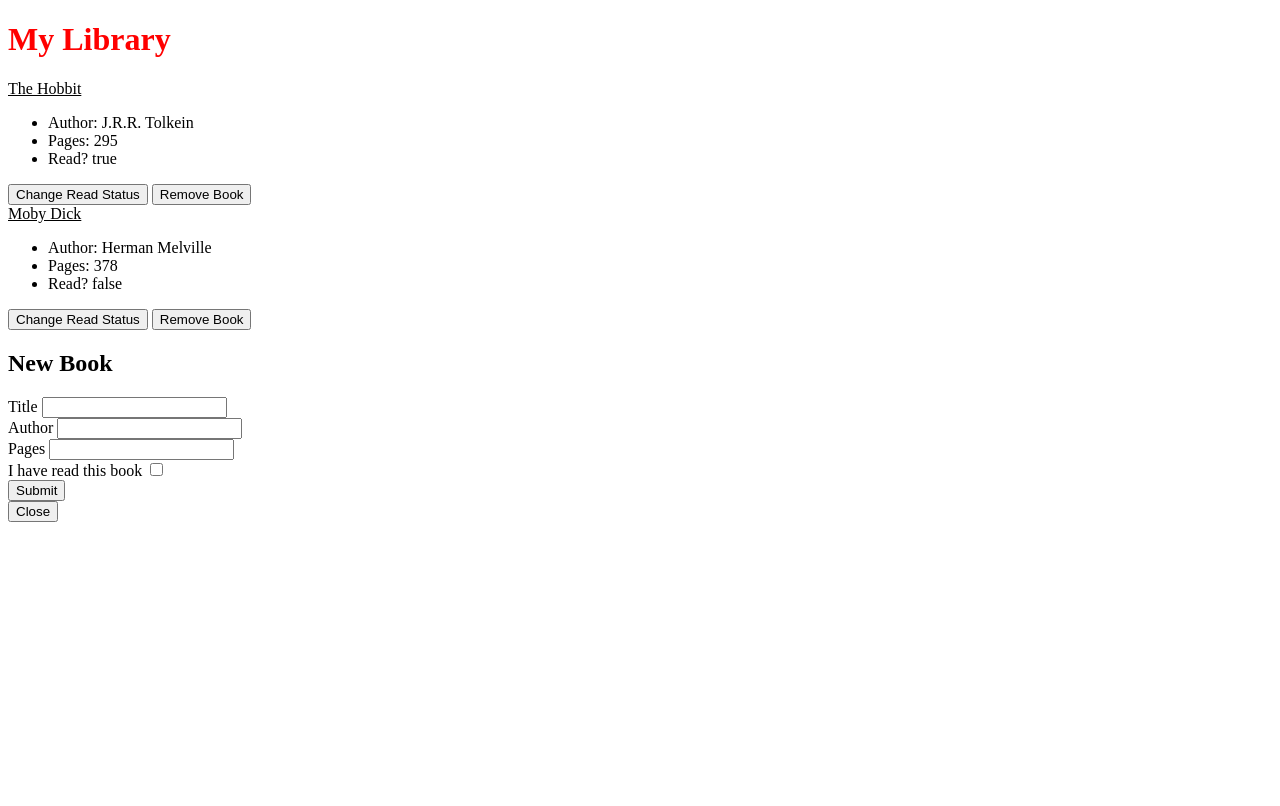
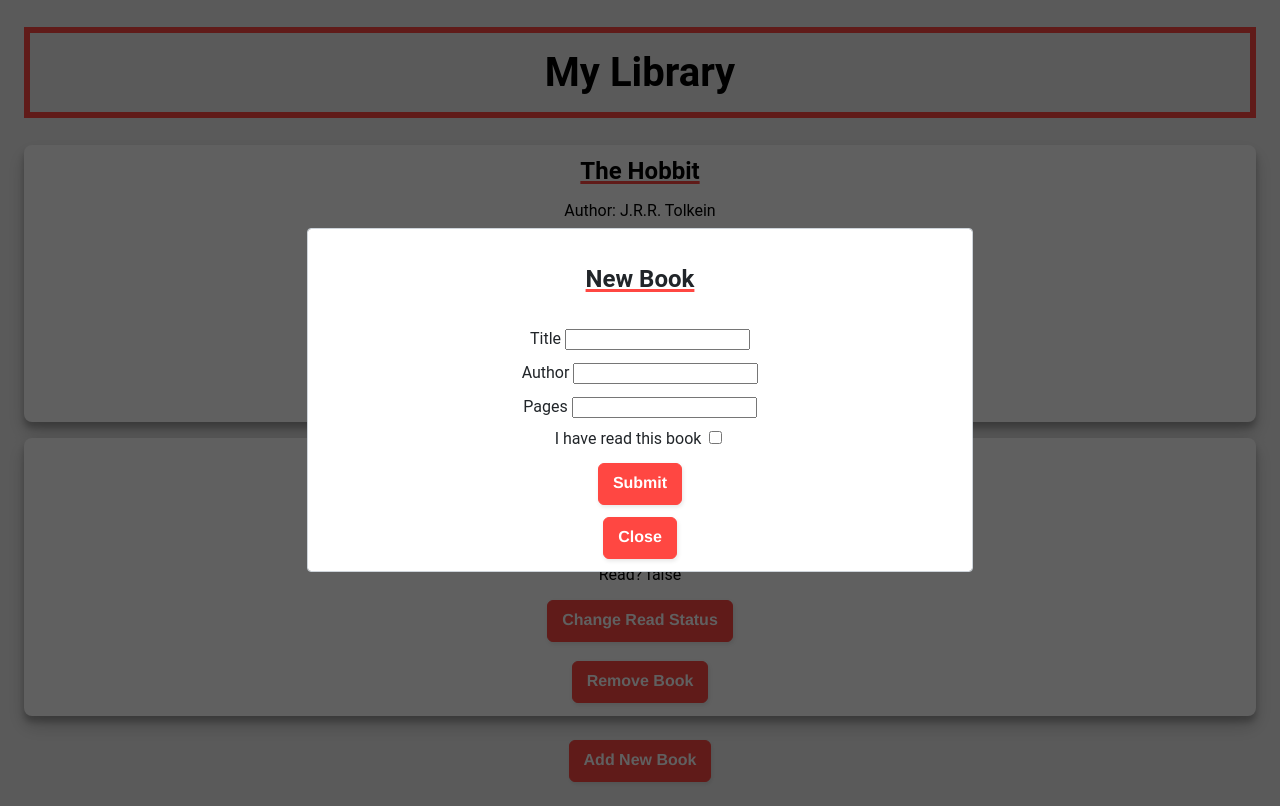
Before and after one commit to mikerachman1/odin-library, a plain HTML site: page index.html in a window 1280 px wide. Both pictures are taken after a click on the button "Add New Book". Drawn offline with Linux system fonts and the light colour scheme.

Commit message:
styles written, popup functionality working

```diff
--- a/index.html
+++ b/index.html
@@ -8,15 +8,16 @@
   <link rel="stylesheet" href="style.css">
 </head>
 <body>
+  <div class="overlay"></div>
+
   <h1>My Library</h1>
+
   <div id="library"></div>
 
-  <button class="new-open" onclick="openForm()">Add New Book</button>
-
   <div class="form-popup">
+    <div class="form-container">
       <form name="new-book-form">
-      <h2>New Book</h2>
-
+        <h2><u>New Book</u></h2>
         <label for="title">Title</label>
         <input type="text" name="title" id="title">
         <br>
@@ -29,11 +30,15 @@
         <label for="read">I have read this book</label>
         <input type="checkbox" name="read" id="read">
         <br>
-      <input type="submit" value="Submit">
+        <input type="submit" value="Submit" class="form-submit">
       </form>
+      <div>
+        <button class="new-cancel" onclick="closeForm()">Close</button>
+      </div>
+    </div>
   </div>
 
-  <button class="new-cancel" onclick="closeForm()">Close</button>
+  <button class="new-open" onclick="openForm()">Add New Book</button>
 
   <script src="script.js"></script>
 </body>
--- a/script.js
+++ b/script.js
@@ -29,11 +29,10 @@ function displayLibrary(books) {
   books.forEach(function(book) {
     str += `<div class="book" data-book-id="${books.indexOf(book)}">
             <u>${book.title}</u>
-            <ul> <li> Author: ${book.author} </li>
-            <li> Pages: ${book.pages} </li>
-            <li> Read? ${book.read} </li>
-            </ul>
-            <button onclick="changeBookRead(${books.indexOf(book)})">Change Read Status</button>
+            <p> Author: ${book.author} </p>
+            <p> Pages: ${book.pages} </p>
+            <p> Read? ${book.read} </p>
+            <button onclick="changeBookRead(${books.indexOf(book)})">Change Read Status</button><br><br>
             <button onclick="removeBook(${books.indexOf(book)})">Remove Book</button>
             </div>`
   })
@@ -53,16 +52,13 @@ function removeBook(bookId) {
 }
 
 function openForm() {
-  document.querySelector(".form-popup").style.display = "block"
-  document.querySelector(".new-cancel").style.display = "block"
-  document.querySelector(".new-open").style.display = "none"
+  document.querySelector(".form-popup").style.visibility = "visible"
+  document.querySelector(".overlay").style.visibility = "visible"
 }
 
 function closeForm() {
-  document.querySelector(".form-popup").style.display = "none"
-  document.querySelector(".new-cancel").style.display = "none"
-  document.querySelector(".new-open").style.display = "block"
-
+  document.querySelector(".form-popup").style.visibility = "hidden"
+  document.querySelector(".overlay").style.visibility = "hidden"
 }
 
 const newBookForm = document.querySelector('[name="new-book-form"]')
@@ -78,6 +74,7 @@ newBookForm.addEventListener("submit",
 
     addBookToLibrary(newTitle, newAuthor, newPages, newRead);
     displayLibrary(myLibrary)
+    closeForm()
   })
 
 
--- a/style.css
+++ b/style.css
@@ -1,11 +1,134 @@
+body {
+  background-color: #f1f1f1;
+  text-align: center;
+  margin: 0;
+
+  font-family: nunito,roboto,proxima-nova,"proxima nova",sans-serif;
+}
+
+.overlay {
+  visibility: hidden;
+  z-index: 100;
+  background-color: #0000009f;
+  position: fixed;
+  top: 0; left: 0;
+  width: 100vw; height: 100vw;
+  z-index: 100;
+}
+
 h1 {
-  color: red;
+  font-size: 2.5rem;
+  border: 6px solid #FF4742;
+  padding: 1rem;
+  margin-left: 1.5rem;
+  margin-right: 1.5rem;
+}
+
+.new-open {
+  margin: 1.5rem;
 }
 
 .form-popup {
-  display: none;
+  width: 100%;
+  height: 100%;
+  top: 0;
+  position: absolute;
+  visibility: hidden;
+  display: flex;
+  flex-direction: column;
+  justify-content: center;
+  align-items: center;
+  z-index: 101;
 }
 
-.new-cancel {
-  display: none;
+.form-container {
+  border: 1px solid #ced4da;
+  appearance: none;
+  border-radius: 4px;
+  background-color: #fff;
+  background-clip: padding-box;
+
+  max-width: 50%;
+  width: 100%;
+  padding: 12px;
 }
+
+form {
+  font-size: 16px;
+  font-weight: 400;
+  line-height: 1.5;
+  color: #212529;
+  transition: border-color .15s ease-in-out,box-shadow .15s ease-in-out;
+  padding-bottom: 12px;
+}
+
+form:focus{
+  color: #212529;
+  background-color: #fff;
+  border-color: #86b7fe;
+  outline: 0;
+  box-shadow: 0 0 0 0.25rem rgb(13 110 253 / 25%);
+}
+
+.book-container {
+  display: flex;
+  flex-direction: column;
+  gap: 1rem;
+  margin-left: 1.5rem;
+  margin-right: 1.5rem;
+}
+
+.book {
+  background-color: white;
+  border-radius: 8px;
+  padding: .8rem;
+  box-shadow: 0 10px 20px rgba(0,0,0,0.19), 0 6px 6px rgba(0,0,0,0.23);
+}
+
+u {
+  font-size: 1.5rem;
+  text-decoration-color: #FF4742;
+  text-decoration-thickness: 3px;
+  font-weight: 600;
+}
+
+button, .form-submit {
+  background: #FF4742;
+  border: 1px solid #FF4742;
+  border-radius: 6px;
+  box-shadow: rgba(0, 0, 0, 0.1) 1px 2px 4px;
+  box-sizing: border-box;
+  color: #FFFFFF;
+  cursor: pointer;
+  display: inline-block;
+  font-size: 16px;
+  font-weight: 800;
+  line-height: 16px;
+  min-height: 40px;
+  outline: 0;
+  padding: 12px 14px;
+  text-align: center;
+  text-rendering: geometricprecision;
+  text-transform: none;
+  user-select: none;
+  -webkit-user-select: none;
+  touch-action: manipulation;
+  vertical-align: middle;
+}
+
+button:hover,
+button:active,
+.form-submit:hover,
+.form-submit:active {
+  background-color: initial;
+  background-position: 0 0;
+  color: #FF4742;
+}
+
+button:active {
+  opacity: .5;
+}
+
+input {
+  margin-top: 12px;
+}
```
Lines whose indentation alone changed are shown as unchanged.
